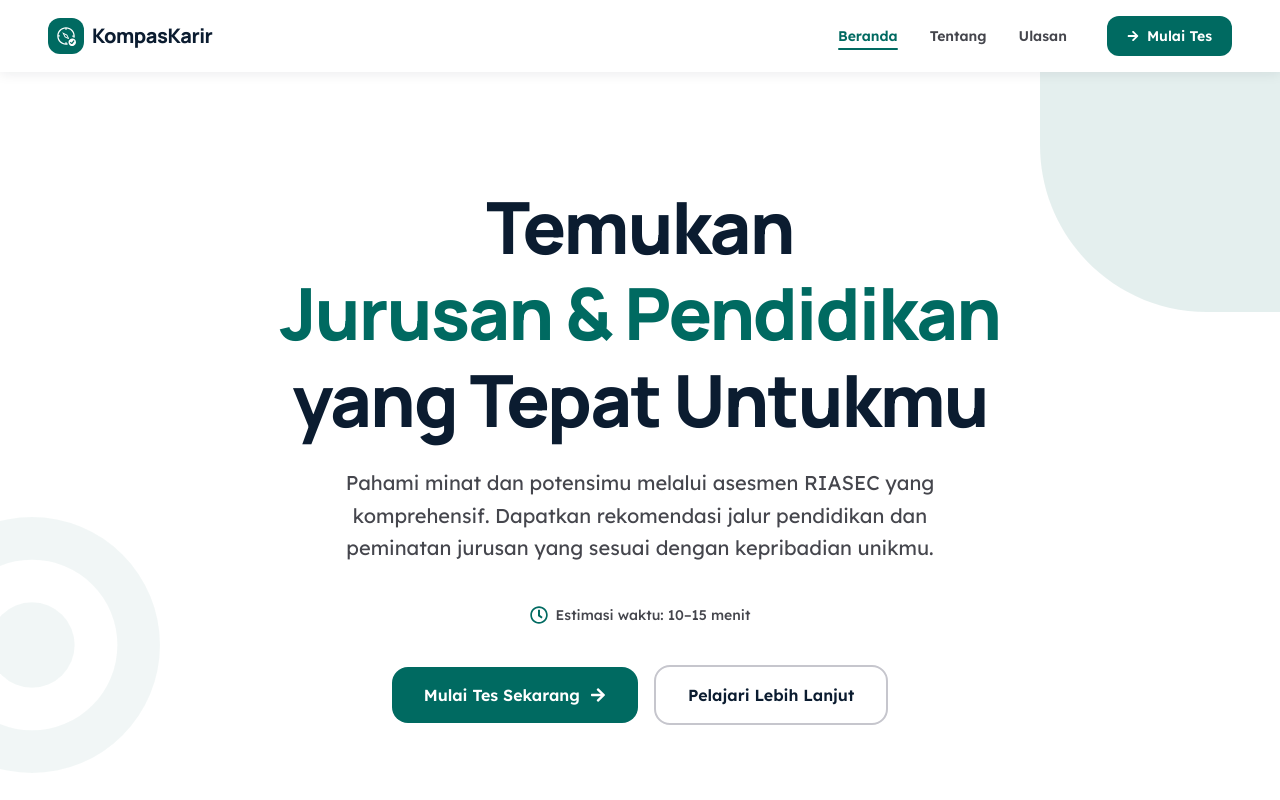
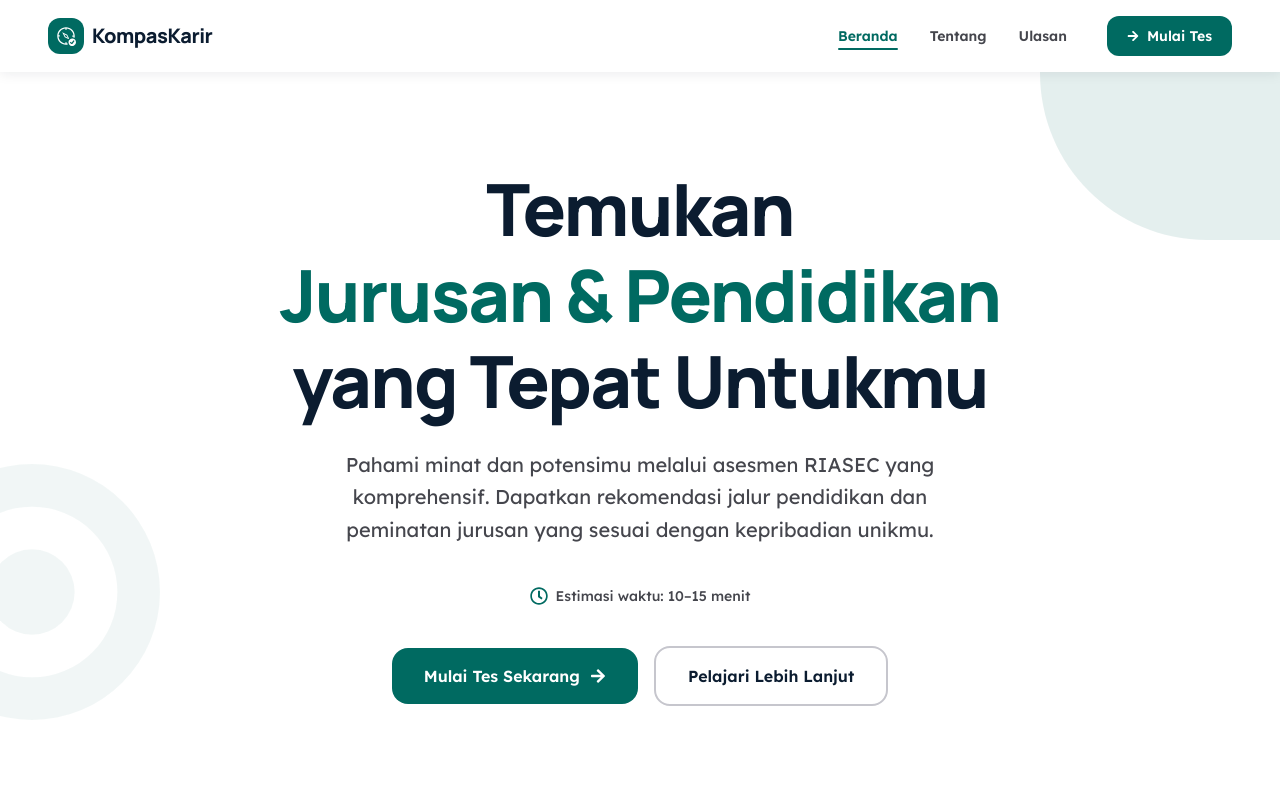
Before and after one commit to SirGhazian/KompasKarir, a Next.js app: page / in a window 1280 px wide. Shown: the top 800 px of the page. Built offline with nearby package versions, Linux system fonts and the light colour scheme.

Commit message:
quick fix section hero

```diff
--- a/app/page.tsx
+++ b/app/page.tsx
@@ -41,7 +41,7 @@ export default function LandingPage() {
 
       <main className="flex-1">
         {/* --- hero section --- */}
-        <section className="relative overflow-hidden bg-white">
+        <section className="relative flex h-svh flex-col items-center justify-center overflow-hidden bg-white mt-[-72px] pt-[72px]">
           {/* dekorasi latar belakang */}
           <div className="absolute inset-0 -z-10 bg-hero-radial" />
           <MixSquareCircleQuarter
@@ -53,7 +53,7 @@ export default function LandingPage() {
             color="var(--color-secondary)"
           />
 
-          <div className="mx-auto max-w-7xl px-6 pb-24 pt-20 md:px-12 md:pb-32 md:pt-28">
+          <div className="mx-auto max-w-7xl px-6 md:px-12 relative z-10">
             <div className="flex flex-col items-center text-center">
               {/* judul utama */}
               <h1 className="mb-6 max-w-4xl text-4xl font-extrabold leading-tight tracking-tight text-[#0b1c30] md:text-6xl lg:text-7xl font-headline">
```
